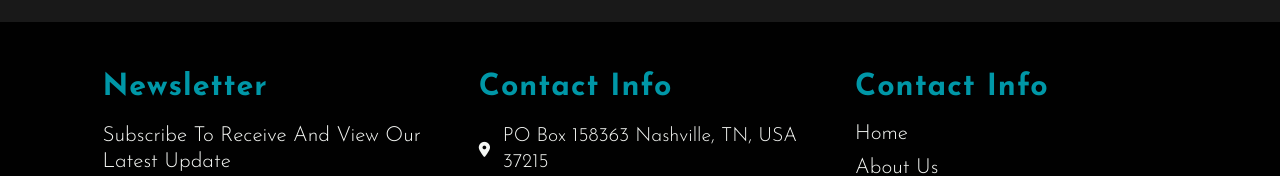
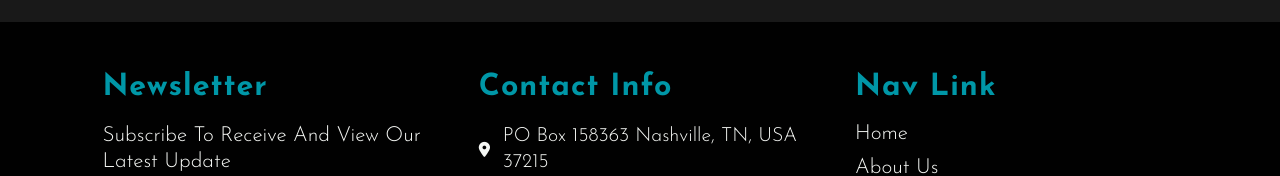
Before and after one commit to BAA77/The-Art-of-the-Game, a plain HTML site: page index.html in a window 1280 px wide. Shown: the part 4052-4228 px from the top of the page. Drawn offline with Linux system fonts and the light colour scheme.

Commit message:
Update index.html
Revision edit in the footer section

```diff
--- a/index.html
+++ b/index.html
@@ -353,7 +353,7 @@
             </div>
 
             <div class="footer-sect">
-                <div class="footer-sect-head">Contact Info</div>
+                <div class="footer-sect-head">Nav Link</div>
                 <div class="footer-nav-link">
                     <a href="index.html">Home</a>
                     <a href="about.html">About Us</a>
```
